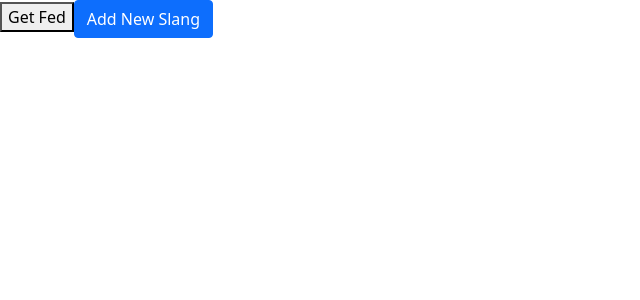
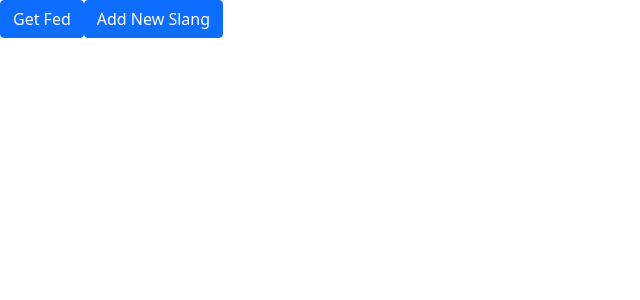
Before and after one commit to 21grahams/davidOfWisdom, a React app: page / in a window 1280 px wide. Shown: the top 300 px of the page, without its empty margins (0-640 px from the left). Built offline with nearby package versions, Linux system fonts and the light colour scheme; the HTML template or start-up script is replaced by a standard one.

Commit message:
converted old button to a react-bootstrap button

```diff
--- a/client/src/components/App.jsx
+++ b/client/src/components/App.jsx
@@ -44,7 +44,7 @@ class App extends React.Component {
   render() {
     return (
       <div>
-        <button className='GetFed' onClick={this.renderButton}>Get Fed</button>
+        <Button className='GetFed' onClick={this.renderButton}>Get Fed</Button>
         <Map data={this.state.data}/>
 
         <Button className='addNewSlang' variant="primary" onClick={this.showModal}>
```
Also changed, not shown: 1 other file (tests, documents, lock files or other folders).
